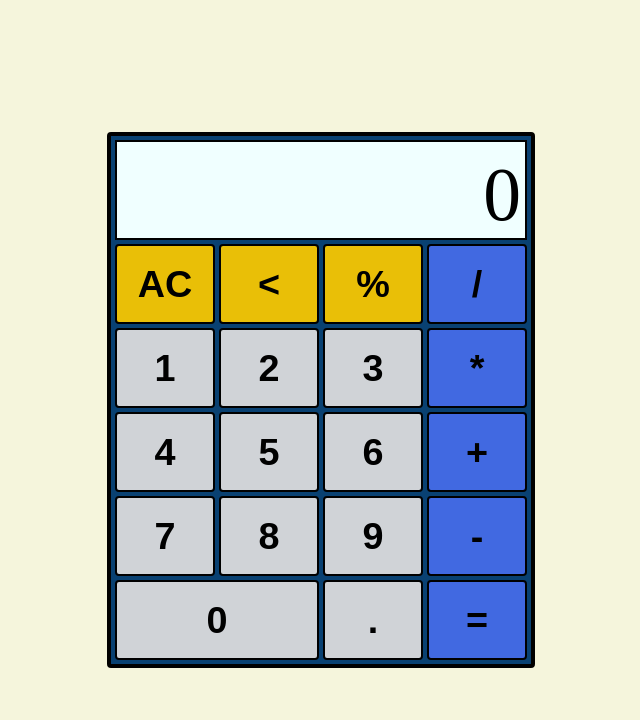
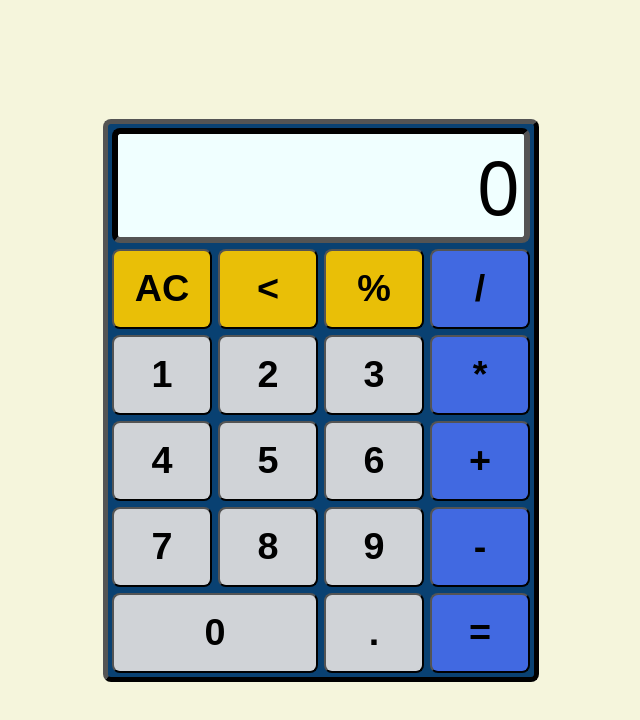
Before and after one commit to Clanbulance/Calculator, a plain HTML site: page index.html in a window 1280 px wide. Shown: the whole page, without its empty margins (319-959 px from the left). Drawn offline with Linux system fonts and the light colour scheme.

Commit message:
changed borders

```diff
--- a/style.css
+++ b/style.css
@@ -16,15 +16,15 @@ main{
 
 
 #container {
-    border:4px solid rgb(0, 0, 0);
-    border-radius: 4px;
+    border:5px solid rgb(0, 0, 0);
+    border-radius: 8px;
     background-color: rgb(9, 65, 114);
     display: grid;
     grid-template-columns: repeat(4, 100px);
     grid-template-rows: minmax(100px, auto) repeat(5, 80px);
-    gap:4px;
-    padding:4px
-
+    gap:6px;
+    padding:4px;
+    border-style: outset;
 
 
 }
@@ -36,9 +36,10 @@ main{
     justify-content: end;
     align-items: flex-end;
     font-size:2cm;
-    border: 2px solid rgb(0, 0, 0);
+    border: 6px solid rgb(0, 0, 0);
     padding-right: 4px;
-
+    border-radius: 8px;
+    border-style: inset;
 }
 
 #doubleButton{
@@ -53,14 +54,21 @@ main{
     background-color: rgb(233, 191, 7);
 }
 button{
-    border-radius: 4px;
+    border-radius: 8px;
     background-color: rgba(226, 225, 225, 0.918);
     border:2px solid black;
     font-size: 10mm;
     font-weight: bold;
+    border-style:outset;
+
 }
 
 button:hover{
     border:5px solid black;
     border-radius: 6px;
+    border-style:inset;
 }
+
+div #display{
+    font-family: system-ui, -apple-system, BlinkMacSystemFont, 'Segoe UI', Roboto, Oxygen, Ubuntu, Cantarell, 'Open Sans', 'Helvetica Neue', sans-serif;
+}
```
